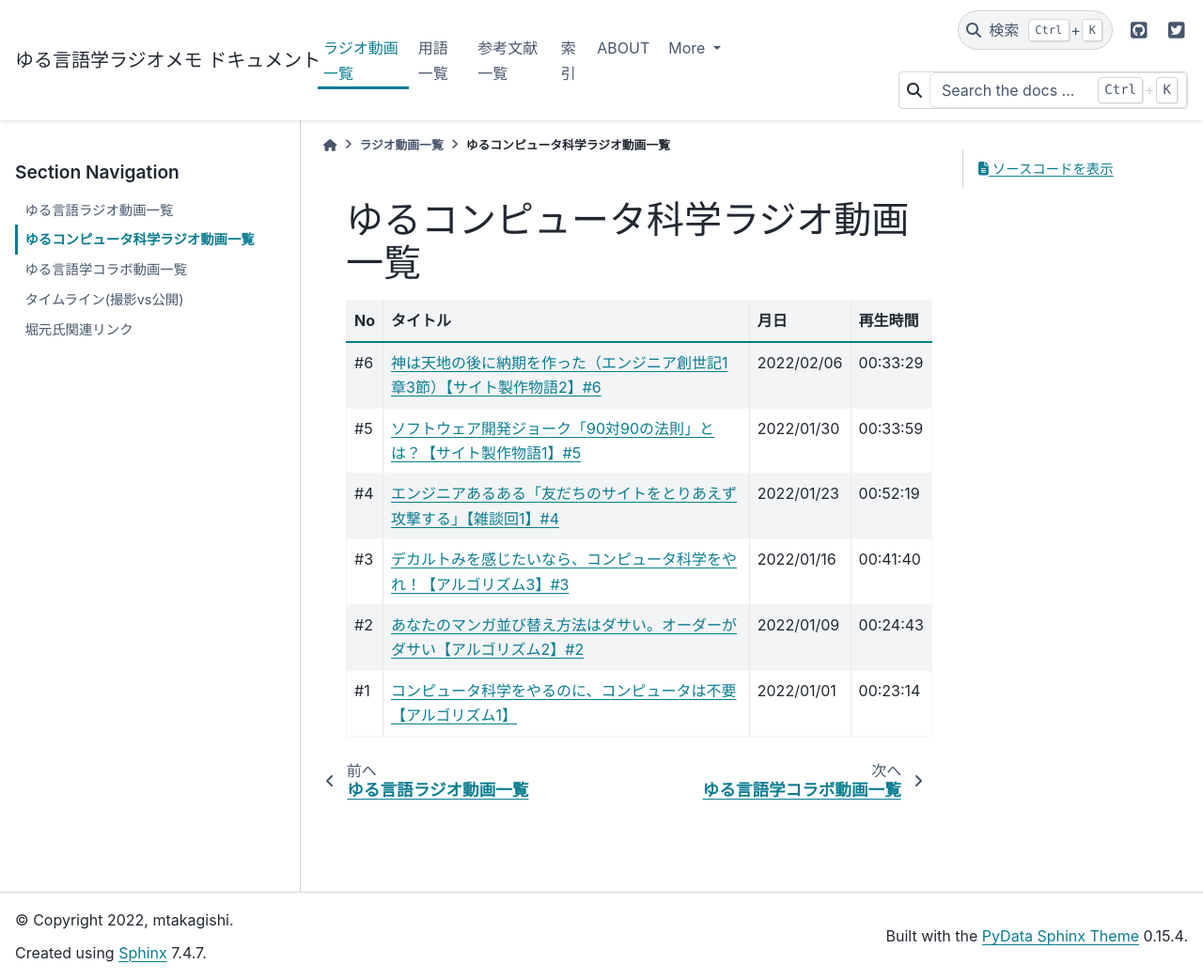
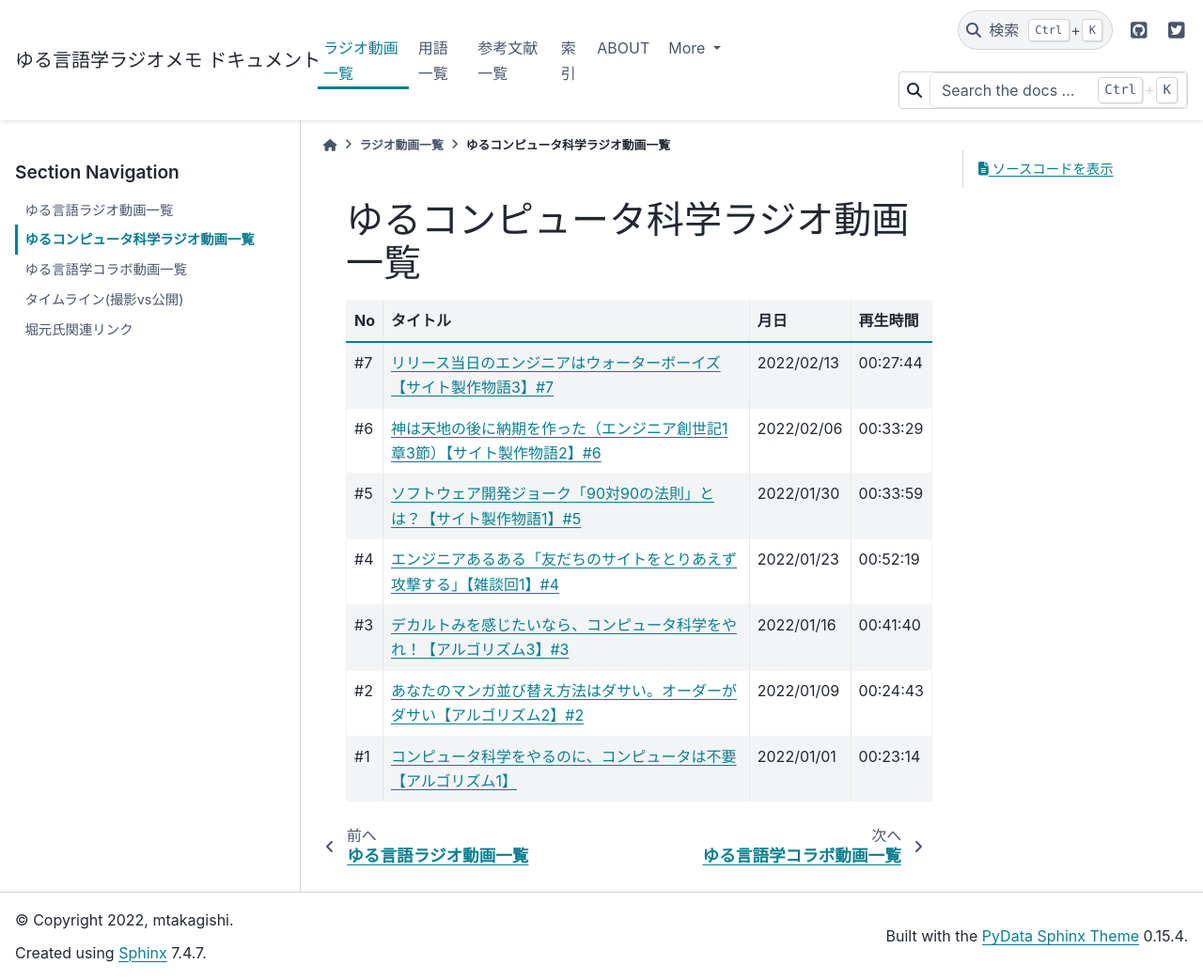
Before and after one commit to mtakagishi/yurugengo, a Sphinx documentation site: the page built from docs/videos/yurucomputer_radio_list.rst, in a window 1280 px wide and 1043 px high. Shown: the whole window at 94% size. Built offline with Sphinx 7.4.7 and the PyData theme 0.15.4, drawn with Linux system fonts in a browser that asks for light colours.

Commit message:
コンピュータ#7を追加

```diff
--- a/docs/videos/timeline.rst
+++ b/docs/videos/timeline.rst
@@ -237,7 +237,8 @@
       orientation = portrait
       "21/12/28\n撮影19" ->
       "22/1/30公開\nコ5【サイト製作物語1】" ->
-      "22/12/6公開\nコ6【サイト製作物語2】" ->
+      "22/2/6公開\nコ6【サイト製作物語2】" ->
+      "22/2/13公開\nコ6【サイト製作物語3】" ->
       "22/1/8公開\n言88【インテリ悪口パビリオン】" ->
       "21/12/28ライブ\n忘年会ライブ【流行語大賞決定】" ;
     }
--- a/docs/videos/yurucomputer_radio_list.rst
+++ b/docs/videos/yurucomputer_radio_list.rst
@@ -4,6 +4,8 @@
 +-----+------------------------------------------------------------------------------+------------+----------+
 | No  |                                   タイトル                                   |    月日    | 再生時間 |
 +=====+==============================================================================+============+==========+
+| #7  | `リリース当日のエンジニアはウォーターボーイズ【サイト製作物語3】#7`_         | 2022/02/13 | 00:27:44 |
++-----+------------------------------------------------------------------------------+------------+----------+
 | #6  | `神は天地の後に納期を作った（エンジニア創世記1章3節）【サイト製作物語2】#6`_ | 2022/02/06 | 00:33:29 |
 +-----+------------------------------------------------------------------------------+------------+----------+
 | #5  | `ソフトウェア開発ジョーク「90対90の法則」とは？【サイト製作物語1】#5`_       | 2022/01/30 | 00:33:59 |
@@ -23,3 +25,4 @@
 .. _エンジニアあるある「友だちのサイトをとりあえず攻撃する」【雑談回1】#4: https://www.youtube.com/watch?v=0ykzv_rKHiA
 .. _ソフトウェア開発ジョーク「90対90の法則」とは？【サイト製作物語1】#5: https://www.youtube.com/watch?v=AxoXLspmqi8
 .. _神は天地の後に納期を作った（エンジニア創世記1章3節）【サイト製作物語2】#6: https://www.youtube.com/watch?v=bgex5WbNZQA
+.. _リリース当日のエンジニアはウォーターボーイズ【サイト製作物語3】#7: https://www.youtube.com/watch?v=NZufqb1NCl8
```
